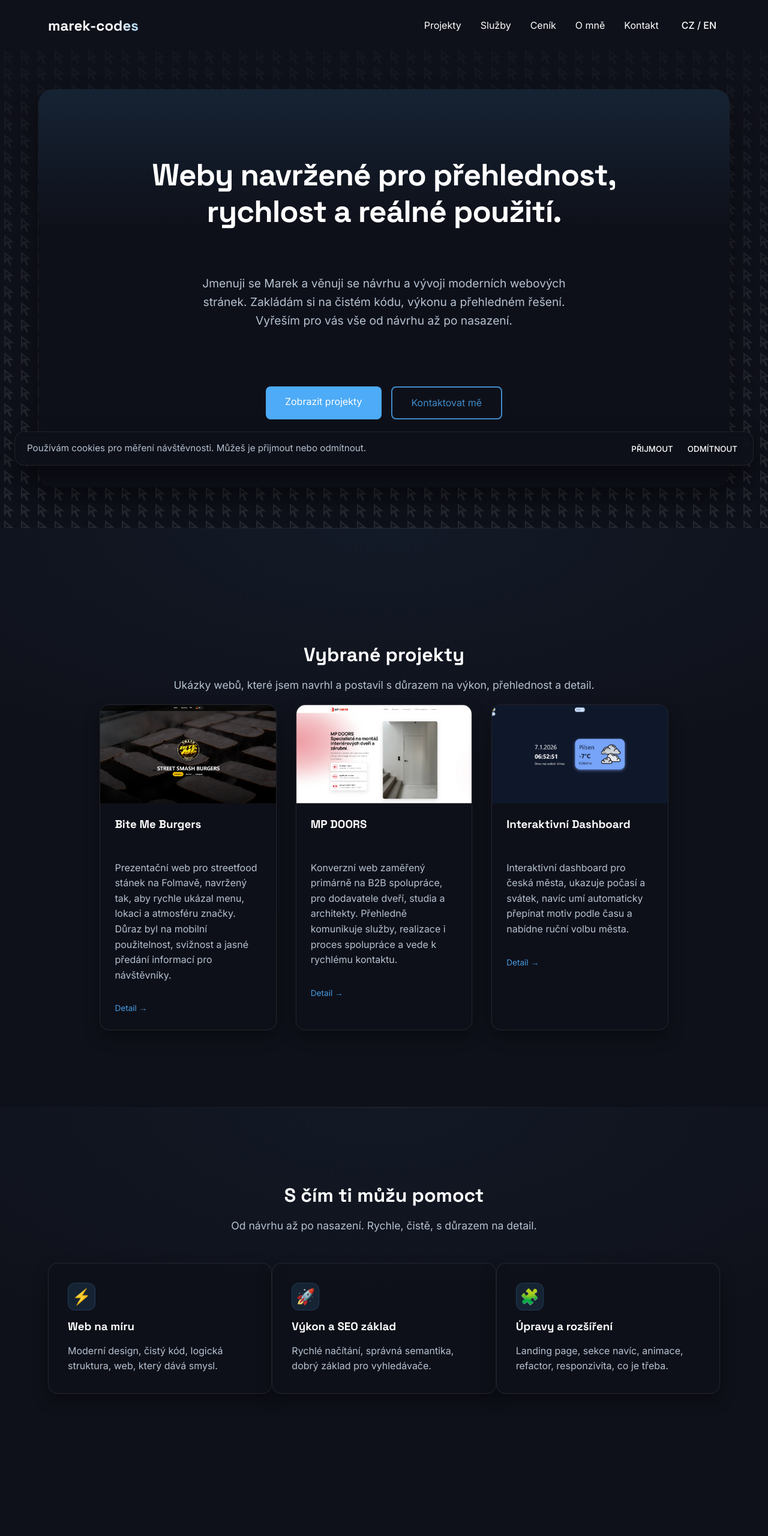
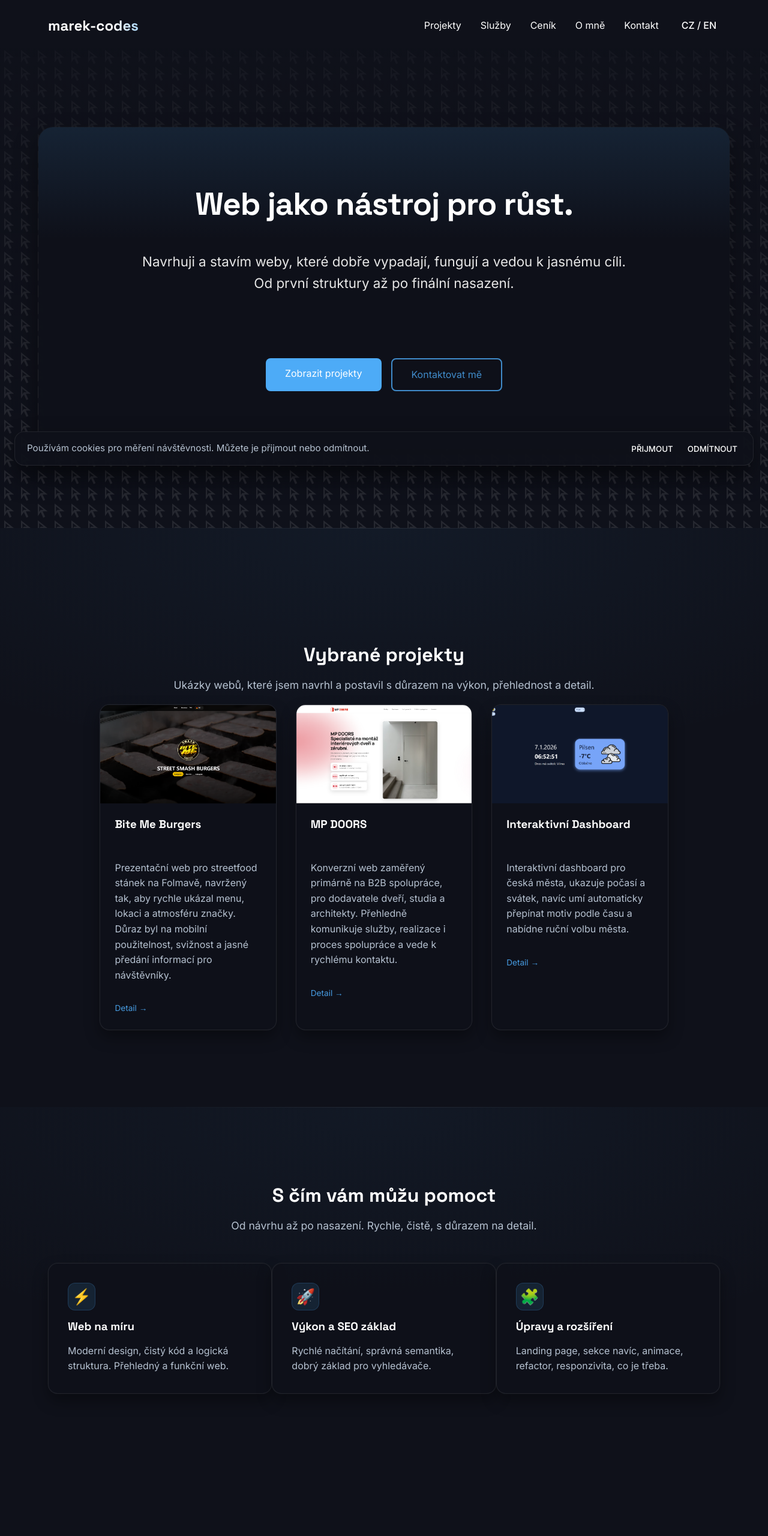
Before and after one commit to marekolah04-wq/marek.codes, a plain HTML site: page index.html in a window 1280 px wide. Shown: the top 2560 px of the page at 60% size. Drawn offline with Linux system fonts and the light colour scheme.

Commit message:
Copywriting updates, og img replaced, meta tags update

```diff
--- a/css/hero.css
+++ b/css/hero.css
@@ -10,7 +10,7 @@
 }
 
 #hero .section-card {
-  padding: 7rem 9rem;
+  padding: 6rem 8rem;
 }
 
 .hero-content {
@@ -24,15 +24,18 @@
 
 
 #hero h1 {
-    font-size: clamp(2.4rem, 5vw, 3.2rem);
+    font-size: clamp(2.6rem, 5.5vw, 3.3rem);
     letter-spacing: -0.02em;
+    margin-bottom: 0.5rem;
 }
 
 #hero p {
-    max-width: 680px;
-    font-size: 1.2rem;
+    max-width: 810px;
+    font-size: 1.4rem;
     margin-bottom: 2.5rem;
-    color: var(--color-secondary);
+    margin-top: 0;
+    color: #e6e6e6;
+    line-height: 1.6;
 }
 
 .hero-buttons {
@@ -40,7 +43,7 @@
     justify-content: center;
     gap: 1rem;
     flex-wrap: wrap;
-    margin-top: 1rem;
+    margin-top: 1.8rem
 }
 
 .hero-buttons .btn {
--- a/index.html
+++ b/index.html
@@ -5,30 +5,30 @@
     <meta charset="UTF-8">
     <meta name="viewport" content="width=device-width, initial-scale=1.0">
 
-    <title>marek-codes | Web developer, Marek Oláh</title>
+    <title>Marek Oláh, Web developer | marek-codes</title>
     <meta name="description"
-        content="Jsem Marek. Stavím moderní a rychlé weby s důrazem na čistý design, výkon a detail. Mrkni na projekty a napiš mi.">
+    content="Navrhuji a stavím weby, které dobře vypadají, fungují a vedou k jasnému cíli. Prohlédněte si projekty a ozvěte se mi.">
+
     <link rel="canonical" href="https://marek-codes.cz/">
 
     <meta property="og:type" content="website">
     <meta property="og:url" content="https://marek-codes.cz/">
-    <meta property="og:title" content="Marek Oláh | Web developer, tvorba webů na míru | marek-codes">
-    <meta property="og:description" content="Moderní rychlé weby. Portfolio projektů, služby, kontakt.">
+    <meta property="og:title" content="Marek Oláh, Web developer | marek-codes">
+    <meta property="og:description" content="Web jako nástroj pro růst. Projekty, služby a kontakt.">
     <meta property="og:locale" content="cs_CZ">
     <meta property="og:locale:alternate" content="en_US">
-    <meta property="og:image" content="https://marek-codes.cz/assets/img/og-img.png">
+    <meta property="og:image" content="https://marek-codes.cz/assets/img/og-img.jpg">
     <meta property="og:image:width" content="1200">
     <meta property="og:image:height" content="630">
-    <meta property="og:image:alt" content="marek-codes – Moderní rychlé weby (design, výkon, detail)">
-    <meta property="og:image:secure_url" content="https://marek-codes.cz/assets/img/og-img.png">
-    <meta property="og:image:type" content="image/png">
+    <meta property="og:image:alt" content="marek.codes, Web jako nástroj pro růst, Konverze, výkon, detail">
+    <meta property="og:image:secure_url" content="https://marek-codes.cz/assets/img/og-img.jpg">
+    <meta property="og:image:type" content="image/jpeg">
 
 
     <meta name="twitter:card" content="summary_large_image">
-    <meta name="twitter:title" content="Marek Oláh | Web developer, marek-codes">
-    <meta name="twitter:description"
-        content="Jsem Marek. Stavím moderní a rychlé weby s důrazem na čistý design, výkon a detail. Mrkni na projekty a napiš mi.">
-    <meta name="twitter:image" content="https://marek-codes.cz/assets/img/og-img.png">
+    <meta name="twitter:title" content="Marek Oláh, Web developer | marek-codes">
+    <meta name="twitter:description" content="Navrhuji a stavím weby, které dobře vypadají, fungují a vedou k jasnému cíli. Prohlédněte si projekty a ozvěte se mi.">
+    <meta name="twitter:image" content="https://marek-codes.cz/assets/img/og-img.jpg">
 
 
 
@@ -106,15 +106,15 @@
     <section id="hero">
         <div class="section-bg"></div>
         <div class="container section-card hero-content">
-            <h1 data-cz="Weby navržené pro přehlednost, rychlost a reálné použití."
-            data-en="Websites designed for clarity, speed, and real-world use.">
-            Weby navržené pro přehlednost, rychlost a reálné použití.
+            <h1 data-cz="Web jako nástroj pro růst."
+            data-en="Websites built to support growth.">
+            Web jako nástroj pro růst.
             </h1>
 
-            <p data-cz="Jmenuji se Marek a věnuji se návrhu a vývoji moderních webových stránek. Zakládám si na čistém kódu, výkonu a přehledném řešení. Vyřeším pro vás vše od návrhu až po nasazení."
-                data-en="My name is Marek, and I design and build modern websites. I focus on clean code, performance, and clarity. I can handle everything from design to deployment for you.">
-                Jmenuji se Marek a věnuji se návrhu a vývoji moderních webových stránek. Zakládám si na čistém kódu, výkonu a přehledném řešení.
-                Vyřeším pro vás vše od návrhu až po nasazení.
+            <p data-cz="Navrhuji a stavím weby, které dobře vypadají, fungují a vedou k jasnému cíli.
+            Od první struktury až po finální nasazení."
+                data-en="I design and build websites that look good, work well, and lead to a clear goal, from the initial structure to final deployment.">
+            Navrhuji a stavím weby, které dobře vypadají, fungují a vedou k jasnému cíli. Od první struktury až po finální nasazení.
             </p>
 
             <div class="hero-buttons">
@@ -179,7 +179,7 @@
                                 Konverzní web zaměřený primárně na B2B spolupráce, pro dodavatele dveří, studia a architekty.
                                 Přehledně komunikuje služby, realizace i proces spolupráce a vede k rychlému kontaktu.
                             </p>
-                            <span class="project-cta" data-cz="Detail →" data-en="Detail →">
+                            <span class="project-cta" data-cz="Detail →" data-en="Detail →">Detail →
                                 </span>
                         </div>
                     </a>
@@ -216,7 +216,7 @@
     <section id="services">
         <div class="container">
             <div class="services-header">
-                <h2 data-cz="S čím ti můžu pomoct" data-en="How I can help">S čím ti můžu pomoct</h2>
+                <h2 data-cz="S čím vám můžu pomoct" data-en="How I can help">S čím vám můžu pomoct</h2>
                 <p data-cz="Od návrhu až po nasazení. Rychle, čistě, s důrazem na detail."
                     data-en="From design to deployment. Fast, clean, and detail-focused.">
                     Od návrhu až po nasazení. Rychle, čistě, s důrazem na detail.
@@ -228,9 +228,9 @@
                 <article class="service-card">
                     <div class="service-icon">⚡</div>
                     <h3 data-cz="Web na míru" data-en="Custom website">Web na míru</h3>
-                    <p data-cz="Moderní design, čistý kód, logická struktura, web, který dává smysl."
-                        data-en="Modern design, clean code, logical structure, a website that makes sense.">
-                        Moderní design, čistý kód, logická struktura, web, který dává smysl.
+                    <p data-cz="Moderní design, čistý kód a logická struktura. Přehledný a funkční web."
+                        data-en="Modern design, clean code and logical structure. Clear and functional website.">
+                    Moderní design, čistý kód a logická struktura. Přehledný a funkční web.
                     </p>
                 </article>
 
@@ -292,12 +292,14 @@
             Responzivita (mobil, tablet, desktop)
           </li>
 
-          <a class="btn price-cta" href="#contact"
+          <li>          <a class="btn price-cta" href="#contact"
            data-package="Start"
            data-cz="Chci Start ->"
            data-en="I want Start ->">
           Chci Start ->
-        </a>
+        </a></li>
+
+
         </ul>
 
 
@@ -347,13 +349,15 @@
             Responzivní design
             </li>
 
-                  <a class="btn price-cta" href="#contact"
+            <li>                  <a class="btn price-cta" href="#contact"
            data-package="Standard"
            data-cz="Chci Standard ->"
            data-en="I want Standard ->"
         >
           Chci Standard ->
-        </a>
+        </a></li>
+
+
         </ul>
 
       </article>
@@ -385,13 +389,16 @@
                 data-en="Tracking visitor traffic and key actions (GA4)">
             Měření návštěvnosti a klíčových akcí návštěvníků (GA4)
             </li>
-                    <a class="btn price-cta" href="#contact"
+
+            <li>                    <a class="btn price-cta" href="#contact"
            data-package="Premium"
            data-cz="Chci Premium ->"
            data-en="I want Premium ->"
         >
           Chci Premium ->
-        </a>
+        </a></li>
+
+
         </ul>
 
       </article>
@@ -475,7 +482,7 @@
                         </div>
                     </div>
 
-                    <a class="about-cta btn" href="#contact" data-cz="Napiš mi" data-en="Message me">Napiš mi</a>
+                    <a class="about-cta btn" href="#contact" data-cz="Napište mi" data-en="Message me">Napište mi</a>
                 </aside>
             </div>
         </div>
@@ -487,9 +494,9 @@
         <div class="container">
             <div class="contact-header reveal">
                 <h2 data-cz="Kontakt" data-en="Contact">Kontakt</h2>
-                <p data-cz="Napiš mi pár vět o projektu. Ozvu se s návrhem dalšího postupu."
+                <p data-cz="Napište mi pár vět o projektu. Ozvu se s návrhem dalšího postupu."
                     data-en="Send me a few lines about your project. I’ll reply with next steps.">
-                    Napiš mi pár vět o projektu. Ozvu se s návrhem dalšího postupu.
+                    Napište mi pár vět o projektu. Ozvu se s návrhem dalšího postupu.
                 </p>
             </div>
 
@@ -532,9 +539,9 @@
                         <button class="btn submit" type="submit" data-cz="Odeslat" data-en="Send">Odeslat</button>
 
                         <p class="contact-note"
-                            data-cz="Tip: když nemáš jasno, napiš jen co nejvíc informací, já to poskládám."
+                            data-cz="Tip: Pokud nemáte jasno, napište jen co nejvíc informací, já to poskládám."
                             data-en="Tip: if you’re not sure yet, just share what you know, I’ll help structure it.">
-                            Tip: když nemáš jasno, napiš jen co nejvíc informací, já to poskládám.
+                            Tip: Pokud nemáte jasno, napište jen co nejvíc informací, já to poskládám.
                         </p>
                     </form>
                 </div>
@@ -553,9 +560,9 @@
                     </ul>
 
                     <div class="contact-mini">
-                        <p data-cz="Když chceš, pošli i inspiraci, 2 až 3 weby co se ti líbí."
+                        <p data-cz="Když chcete, pošlete i inspiraci, 2 až 3 weby, které se vám líbí."
                             data-en="If you want, send inspiration too, 2 to 3 websites you like.">
-                            Když chceš, pošli i inspiraci, 2 až 3 weby co se ti líbí.
+                            Když chcete, pošlete i inspiraci, 2 až 3 weby, které se vám líbí.
                         </p>
                     </div>
                 </aside>
@@ -568,9 +575,9 @@
         <div class="container footer-inner">
             <div class="footer-brand">
                 <a href="/" class="footer-logo">marek-codes</a>
-                <p data-cz="Weby navržené pro přehlednost, rychlost a reálné použití."
-                    data-en="Websites designed for clarity, speed, and real-world use.">
-                    Weby navržené pro přehlednost, rychlost a reálné použití.
+                <p data-cz="Web jako nástroj pro růst."
+                    data-en="Websites built to support growth.">
+                    Web jako nástroj pro růst.
                 </p>
             </div>
 
@@ -631,9 +638,9 @@
     <div id="cookie-banner" class="cookie-banner" role="dialog" aria-live="polite" aria-label="Cookie consent">
   <div class="cookie-banner__content">
     <p class="cookie-banner__text"
-       data-cz="Používám cookies pro měření návštěvnosti. Můžeš je přijmout nebo odmítnout."
+       data-cz="Používám cookies pro měření návštěvnosti. Můžete je přijmout nebo odmítnout."
        data-en="I use cookies for analytics. You can accept or reject them.">
-      Používám cookies pro měření návštěvnosti. Můžeš je přijmout nebo odmítnout.
+      Používám cookies pro měření návštěvnosti. Můžete je přijmout nebo odmítnout.
     </p>
 
     <div class="cookie-banner__actions">
```
Also changed, not shown: assets/img/og-img.jpg (added), 1 other file.
